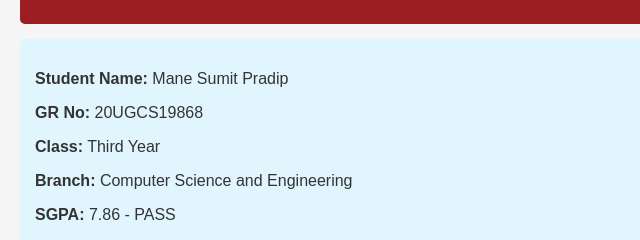
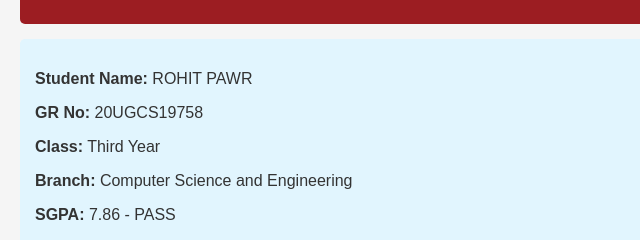
Before and after one commit to Rohit181101/ROHIT, a plain HTML site: page index.html in a window 1280 px wide. Shown: the part 147-387 px from the top of the page, 0-640 px from the left. Drawn offline with Linux system fonts and the light colour scheme.

Commit message:
Update index.html

```diff
--- a/index.html
+++ b/index.html
@@ -3,7 +3,7 @@
 <head>
   <meta charset="UTF-8" />
   <meta name="viewport" content="width=device-width, initial-scale=1.0"/>
-  <title>Provisional Result - Mane Sumit Pradip</title>
+  <title>Provisional Result - ROHIT PAWAR</title>
   <link rel="stylesheet" href="style.css" />
 </head>
 <body>
@@ -13,8 +13,8 @@
   </div>
 
   <div class="student-info">
-    <p><strong>Student Name:</strong> Mane Sumit Pradip</p>
-    <p><strong>GR No:</strong> 20UGCS19868</p>
+    <p><strong>Student Name:</strong> ROHIT PAWR</p>
+    <p><strong>GR No:</strong> 20UGCS19758</p>
     <p><strong>Class:</strong> Third Year</p>
     <p><strong>Branch:</strong> Computer Science and Engineering</p>
     <p><strong>SGPA:</strong> 7.86 - PASS</p>
```
